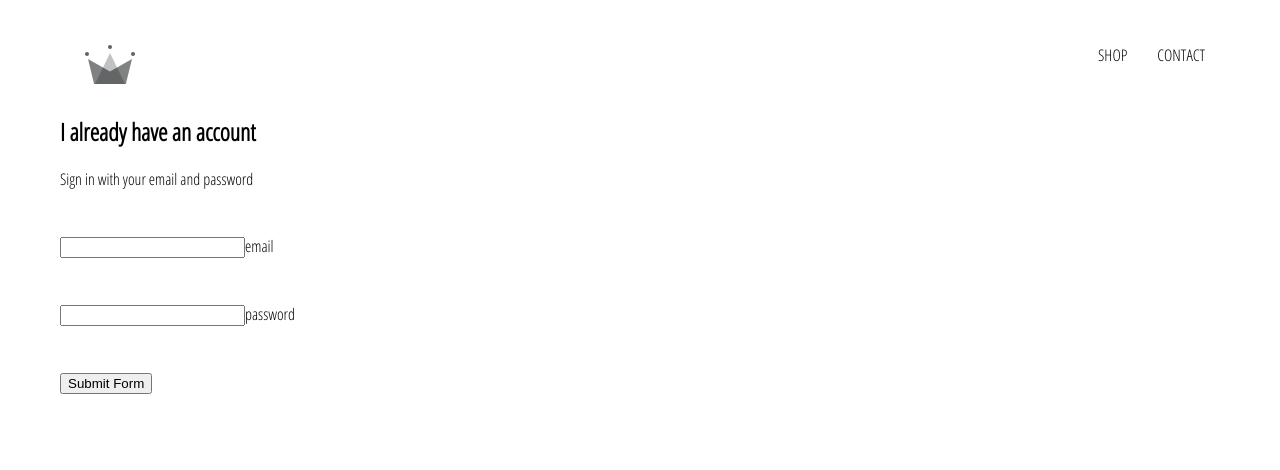
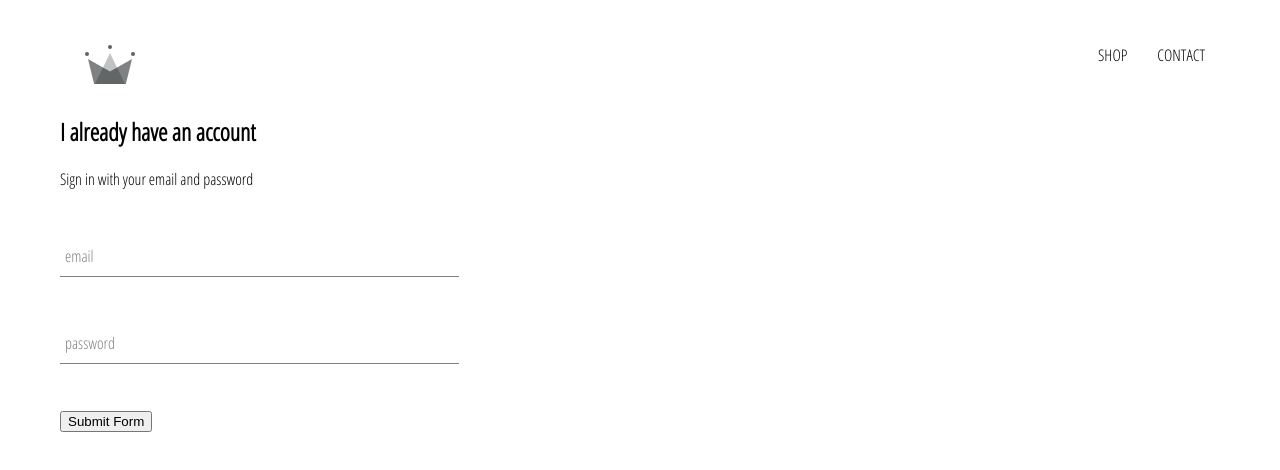
Before and after one commit to yeoutmani/ecommerce, a React (Create React App) app: page /sign in a window 1280 px wide. Shown: the top 470 px of the page. Built offline with nearby package versions, Linux system fonts and the light colour scheme.

Commit message:
fix form input

```diff
--- a/src/components/form-input/form-input.component.jsx
+++ b/src/components/form-input/form-input.component.jsx
@@ -3,13 +3,14 @@ import './form-input.styles.scss';
 
 const FormInput = ({ handleChange, label, ...otherProps }) => (
     <div className='group'>
-        <input type='form-input' onChange={handleChange}{...otherProps} />
-        {
-            label ?
-            (<label className={`${otherProps.value.length ? 'shrink' : ''}`} form-input-label>
-                {label}
-            </label>)
-            :null
+
+        <input className='form-input' onChange={handleChange}{...otherProps} />
+        {label ?(
+            <label className={`${
+                otherProps.value.length ? 'shrink' : ''} form-input-label`}>
+                    {label}
+                </label>)
+                : null
         }
     </div>
 );
--- a/src/components/sign-in/sign-in.styles.scss
+++ b/src/components/sign-in/sign-in.styles.scss
@@ -0,0 +1,3 @@
+.sign-in{
+    width : 30vw;
+}
```
